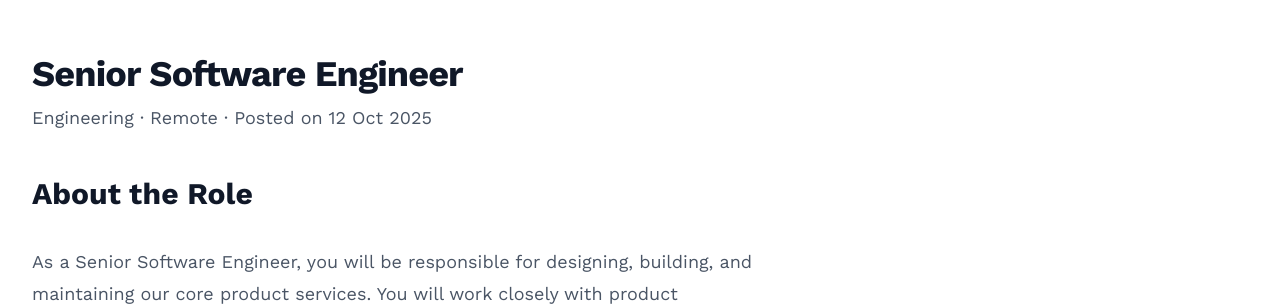
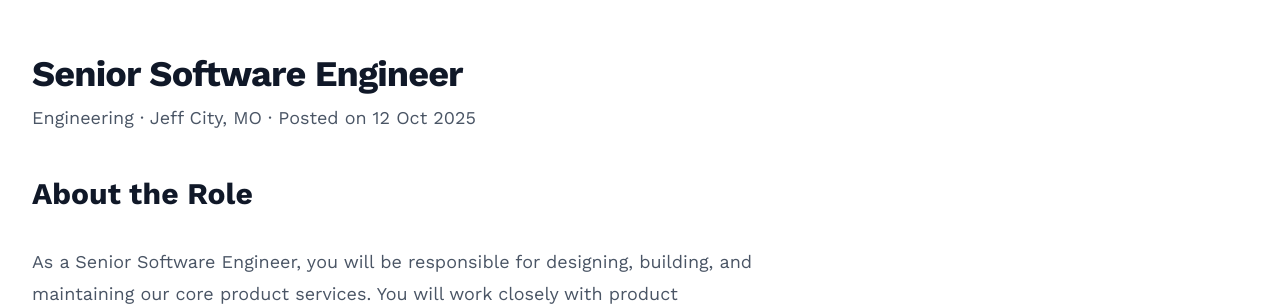
Before and after one commit to satya-soft/satya-soft.github.io, a Jekyll site: the page built from _jobs/senior-software-engineer.md, in a window 1280 px wide and 900 px high. Shown: the part 142-448 px from the top of the window. Built offline with Jekyll 4.4.1, drawn with Linux system fonts in a browser that asks for light colours.

Commit message:
Update senior-software-engineer.md

```diff
--- a/_jobs/senior-software-engineer.md
+++ b/_jobs/senior-software-engineer.md
@@ -1,7 +1,7 @@
 ---
 layout: job
 title: Senior Software Engineer
-location: Remote
+location: Jeff City, MO
 department: Engineering
 date: 2025-10-12
 description: We are seeking a Senior Software Engineer with expertise in full-stack development to lead our core product team.
```
